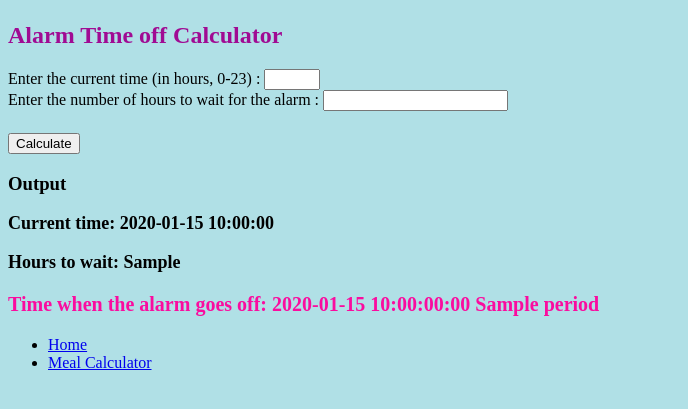
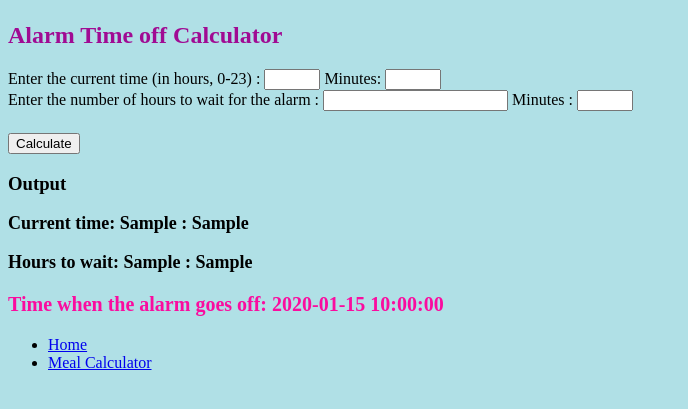
Before and after one commit to sadhanajarag/MealCal_Alarmcal_Flaskapp, a Flask app: template templates/alarm.html in a window 1280 px wide. Shown: the part 58-467 px from the top of the page, without its empty margins (0-688 px from the left). Run offline with Flask 3, Linux system fonts and the light colour scheme; the template is opened without the code that fills it: most values are stand-ins (such as "Sample title", 1, 10 or a date in 2020).

Commit message:
refine code with hours and minute calculation

```diff
--- a/app.py
+++ b/app.py
@@ -1,4 +1,6 @@
 from flask import Flask,render_template,request
+from datetime import datetime, timedelta
+
 app = Flask(__name__)
 
 @app.route("/")
@@ -22,11 +24,25 @@ def meal():
 @app.route("/alarm",methods = ["GET","POST"])
 def alarm():
     if request.method == "POST":
-        current_time = int(request.form["current_time"])
+        current_hours = int(request.form["current_hours"])
+        current_minutes = int(request.form["current_minutes"])
         hours_to_wait = int(request.form["hours_to_wait"])
-        alarm_time = (current_time + hours_to_wait) % 24
-        period = 'AM' if 0<=alarm_time < 12 else 'PM'
-        return render_template("alarm.html",current_time=current_time,hours_to_wait=hours_to_wait,alarm_time=alarm_time,title="Alarm",period=period)
+        minutes_to_wait = int(request.form["minutes_to_wait"])
+
+       # Create a datetime object with current hours and minutes
+        now = datetime.now().replace(hour = current_hours,minute=current_minutes, second=0, microsecond=0)
+        wait_time = timedelta(hours=hours_to_wait ,minutes=minutes_to_wait)
+
+        # Calculate the alarm time
+        alarm_time = now + wait_time
+
+        # Format the alarm time in 24-hour format
+        alarm_time_str = alarm_time.strftime("%H : %M")
+
+
+        return render_template("alarm.html",current_hours=current_hours,current_minutes=current_minutes,hours_to_wait=hours_to_wait,minutes_to_wait= minutes_to_wait,
+                               alarm_time = alarm_time_str,title="Alarm")
+
     return render_template("alarm.html",alarm_time = None,title="Alarm")
 
 if __name__=="__main__":
--- a/templates/alarm.html
+++ b/templates/alarm.html
@@ -3,18 +3,23 @@
 {% block content %}
 <h2 style="color:rgb(160, 11, 147);">Alarm Time off Calculator</h2>
 <form method = "post">
-    <label for = "current_time"> Enter the current time (in hours, 0-23) : </label>
-    <input type ="number" id = "current_time" name = "current_time" min =0 max =23 required>
+    <label for = "current_hours"> Enter the current time (in hours, 0-23) : </label>
+    <input type ="number" id = "current_hours" name = "current_hours" min =0 max =23  required>
+    <label for = "current_minutes">Minutes: </label>
+    <input type ="number" id = "current_minutes" name = "current_minutes" min =0 max =59 required>
     <br>
     <label for = "hours_to_wait">Enter the number of hours to wait for the alarm : </label>
-    <input type="number" id = "hours_to_wait" name = "hours_to_wait" required>
+    <input type="number"  id = "hours_to_wait" name = "hours_to_wait" min = 1 required>
+    <label for = "minutes_to_wait">Minutes : </label>
+    <input type="number"  id = "minutes_to_wait" name = "minutes_to_wait" min = 0 max = 59 step="1" required>
     <h5></h5><button type = "submit"> Calculate</button></form></h5>
 </form>
+
 {% if current_time is not none %}
 <h3>Output</h3>
-<p style="font-size: 18px; font-weight: bold;">Current time: {{ current_time }}</p>
-<p style="font-size: 18px; font-weight: bold;">Hours to wait: {{ hours_to_wait }}</p>
-<p style="font-size: 20px; font-weight: bold;color: rgb(250, 12, 159)">Time when the alarm goes off: {{ alarm_time }}:00 {{ period }}</p>
+<p style="font-size: 18px; font-weight: bold;">Current time: {{ current_hours }} : {{current_minutes}}</p>
+<p style="font-size: 18px; font-weight: bold;">Hours to wait: {{ hours_to_wait }} : {{minutes_to_wait}}</p>
+<p style="font-size: 20px; font-weight: bold;color: rgb(250, 12, 159)">Time when the alarm goes off: {{ alarm_time }}</p>
 {% endif %}
 
 <ul>
```
Also changed, not shown: templates/meal.html (+5 -5 lines), Alarm_cal_input.PNG, Alarm_cal_output.PNG.
